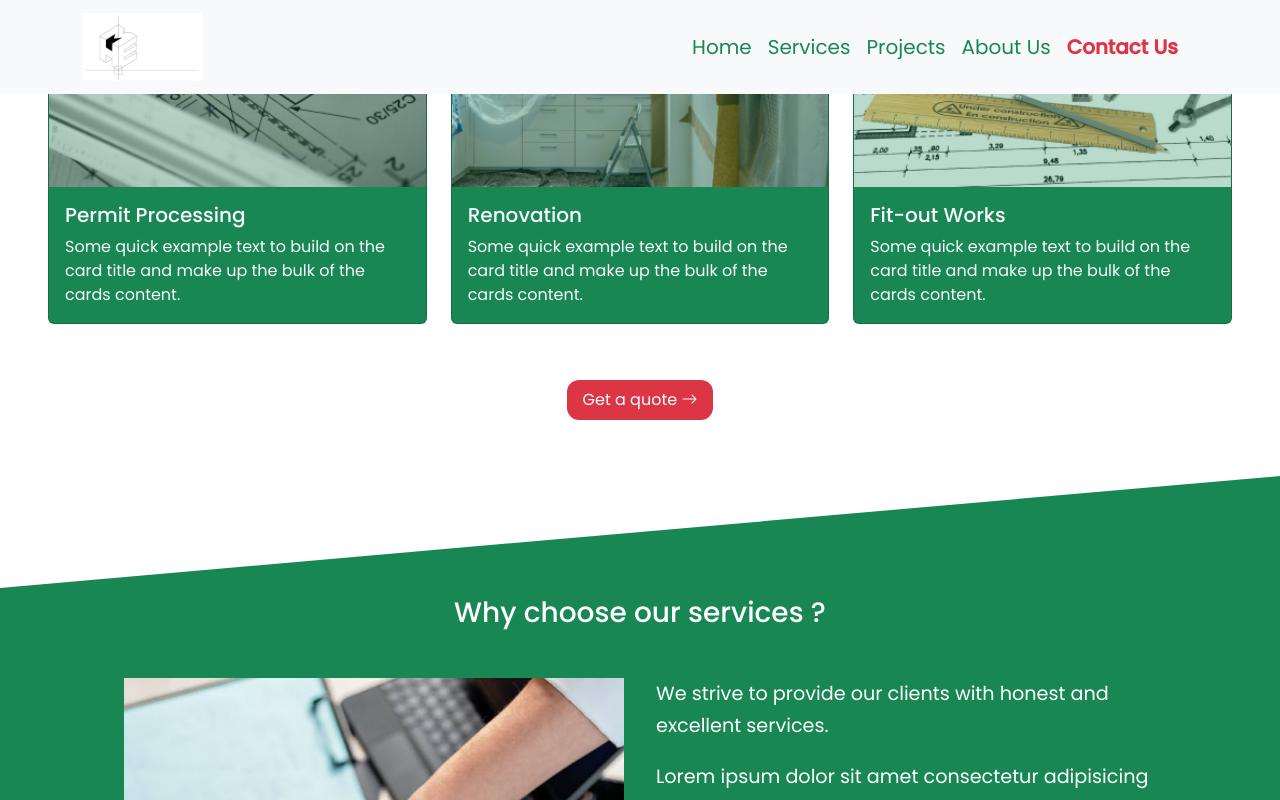
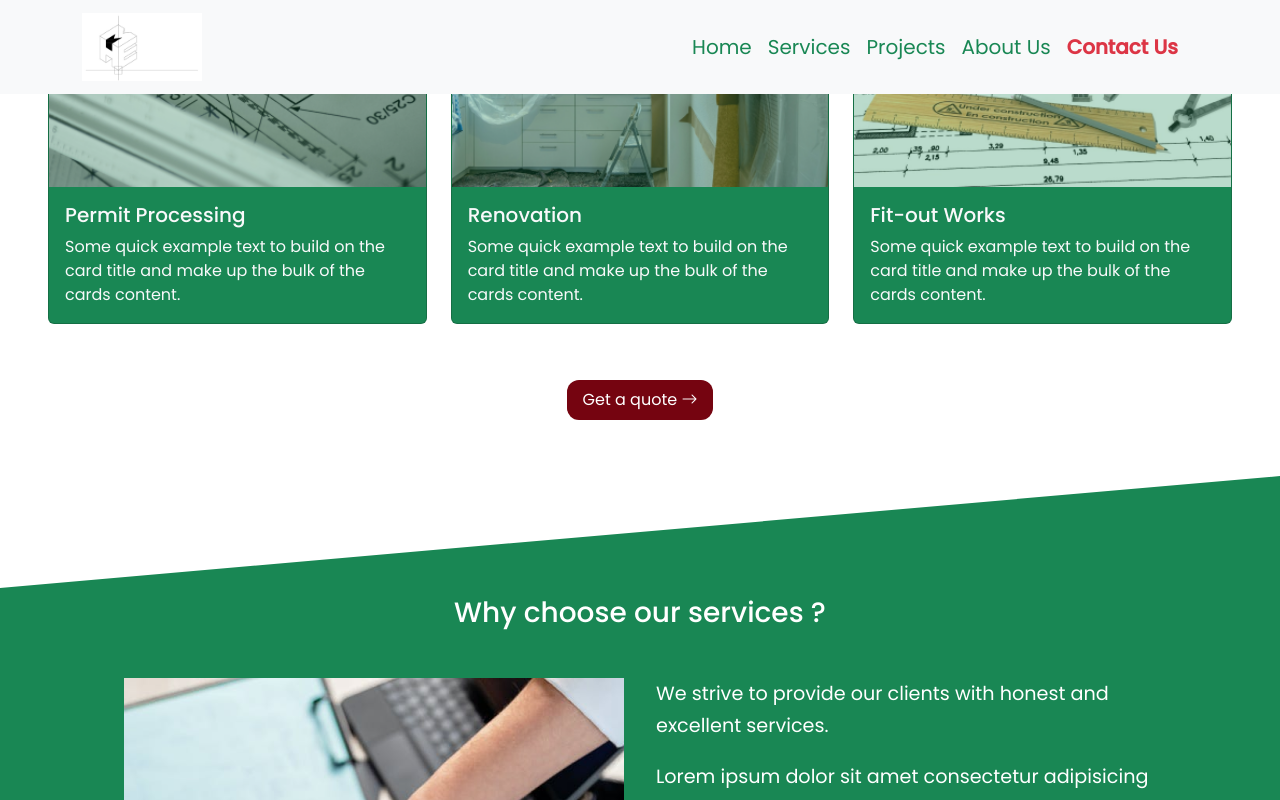
Before and after one commit to richard-geroka/HME-Project, a React (Vite) app in the folder client/: page /services in a window 1280 px wide. In both pictures the pointer is over the link "Get a quote". Shown: the part 1114-1914 px from the top of the page. Built offline with nearby package versions, Linux system fonts and the light colour scheme.

Commit message:
Style: Update all the button hover style to have darker red

```diff
--- a/client/src/App.css
+++ b/client/src/App.css
@@ -90,6 +90,10 @@
   text-align: center;
   text-decoration: none;
   padding: 0.5em 1em;
+}
+
+.hero-btn:hover {
+  background-color: #750410;
 }
 
 @media (min-width: 768px) {
```
